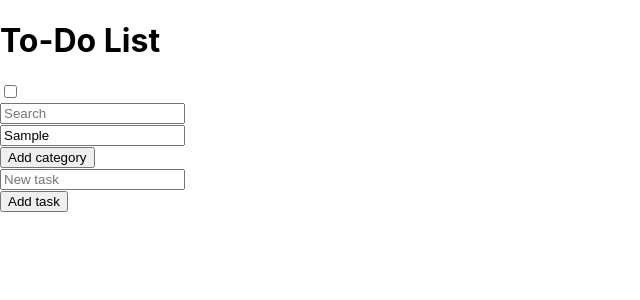
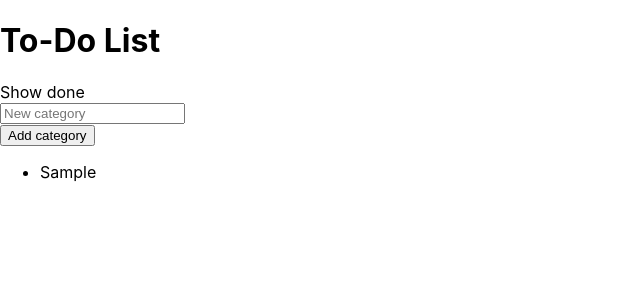
Before and after one commit to KatsiarynaTserashenka/TodoList, a React (Create React App) app in the folder todo-list/: page / in a window 1280 px wide. Both pictures are taken after typing "Sample" into the empty fields and a click on the button "Add category". Shown: the top 300 px of the page, without its empty margins (0-640 px from the left). Built offline with nearby package versions, Linux system fonts and the light colour scheme.

Commit message:
feat: realise adding of new category

```diff
--- a/todo-list/src/components/Button/Button.tsx
+++ b/todo-list/src/components/Button/Button.tsx
@@ -9,9 +9,9 @@ interface IProps {
 }
 
 const Button: FC<IProps> = (props) => {
-  const { text } = props;
+  const { text, onClick } = props;
 
-  return <button>{text}</button>;
+  return <button onClick={onClick}>{text}</button>;
 };
 
 export default Button;
--- a/todo-list/src/components/CategoryItem/CategoryItem.tsx
+++ b/todo-list/src/components/CategoryItem/CategoryItem.tsx
@@ -1,7 +1,8 @@
 import React, { FC } from 'react';
 
-const CategoryItem: FC<{}> = (props) => {
-  return <div></div>;
+const CategoryItem: FC<{ title: string }> = (props) => {
+  const { title } = props;
+  return <div>{title}</div>;
 };
 
 export default CategoryItem;
--- a/todo-list/src/components/CategoryList/CategoryList.tsx
+++ b/todo-list/src/components/CategoryList/CategoryList.tsx
@@ -1,14 +1,58 @@
-import React from 'react';
+import React, { FC, useState } from 'react';
 import CategoryItem from 'components/CategoryItem';
 import Input from 'components/Input';
 import Button from 'components/Button';
 
-const CategoryList = () => {
+interface IProps {
+  /* category: string; */
+  /* categories: []; */
+}
+
+const CategoryList: React.FC<IProps> = (props) => {
+  /* const { categories } = props; */
+  const [newCategory, setNewCategory] = useState('');
+  const [categories, setCategories] = useState<Array<{}>>([]);
+
+  const handleChange = (newCategory: string) => {
+    setNewCategory(newCategory);
+  };
+
+  const addCategory = () => {
+    if (!newCategory) {
+      alert('Enter new category');
+      return;
+    }
+
+    const category = {
+      id: Math.floor(Math.random() * 1000),
+      title: newCategory,
+    };
+
+    setCategories((oldList) => [...oldList, category]);
+    setNewCategory('');
+
+    console.log(category);
+    console.log(categories);
+  };
+
   return (
     <div>
-      <Input type="text" text="New category" />
-      <Button text="Add category" />
-      <CategoryItem />
+      <Input
+        type="text"
+        placeholder="New category"
+        newCategory={newCategory}
+        onChange={handleChange}
+      />
+      <Button text="Add category" onClick={addCategory} />
+      <ul>
+        {categories.map((category: any) => {
+          return (
+            <li>
+              <CategoryItem key={category.id} title={category.title} />
+            </li>
+          );
+        })}
+      </ul>
     </div>
   );
 };
--- a/todo-list/src/components/FIlterBar/FIlterBar.tsx
+++ b/todo-list/src/components/FIlterBar/FIlterBar.tsx
@@ -6,8 +6,9 @@ const FilterBar: FC = () => {
     <>
       <h1>To-Do List</h1>
       <div>
-        <Input type="checkbox" />
-        <Input type="search" text="Search" />
+        {/* <Input type="checkbox" /> */}
+        <span>Show done</span>
+        {/* <Input type="search" placeholder="Search" /> */}
       </div>
     </>
   );
--- a/todo-list/src/components/Input/Input.tsx
+++ b/todo-list/src/components/Input/Input.tsx
@@ -1,16 +1,27 @@
-import React, { FC } from 'react';
+import React, { FC, useState } from 'react';
 
 interface IProps {
-  text?: string;
+  placeholder?: string;
   type: string;
+  newCategory: string;
+  onChange: (newCategory: string) => void;
 }
 
 const Input: FC<IProps> = (props) => {
-  const { text, type } = props;
+  const { placeholder, type, newCategory, onChange } = props;
+
+  const addNew = (e: React.ChangeEvent<HTMLInputElement>) => {
+    onChange(e.target.value);
+  };
 
   return (
     <div>
-      <input type={type} placeholder={text} />
+      <input
+        type={type}
+        placeholder={placeholder}
+        value={newCategory}
+        onChange={addNew}
+      />
     </div>
   );
 };
--- a/todo-list/src/components/TodoList/TodoList.tsx
+++ b/todo-list/src/components/TodoList/TodoList.tsx
@@ -6,9 +6,9 @@ import Button from 'components/Button';
 const TodoList = () => {
   return (
     <div>
-      <Input type="text" text="New task" />
+      {/* <Input type="text" placeholder="New task" />
       <Button text="Add task" />
-      <TodoItem />
+      <TodoItem /> */}
     </div>
   );
 };
```
